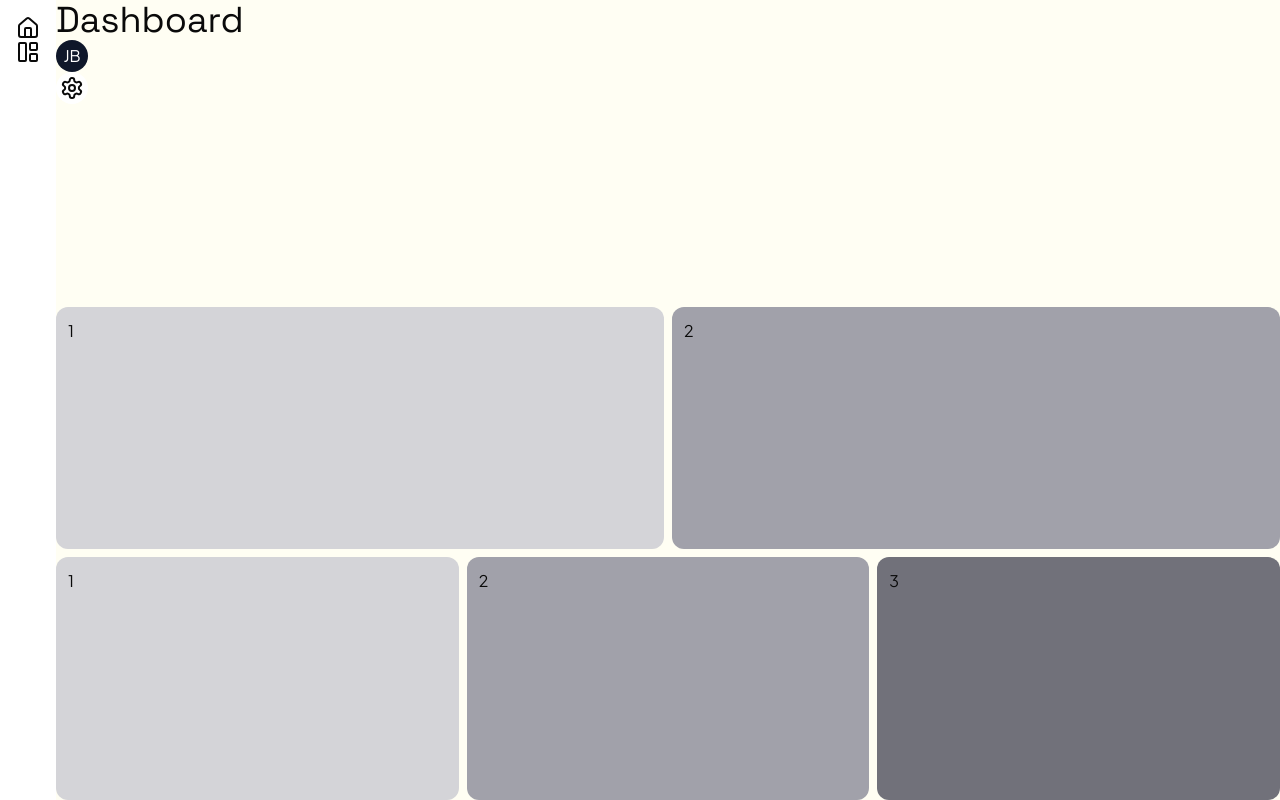
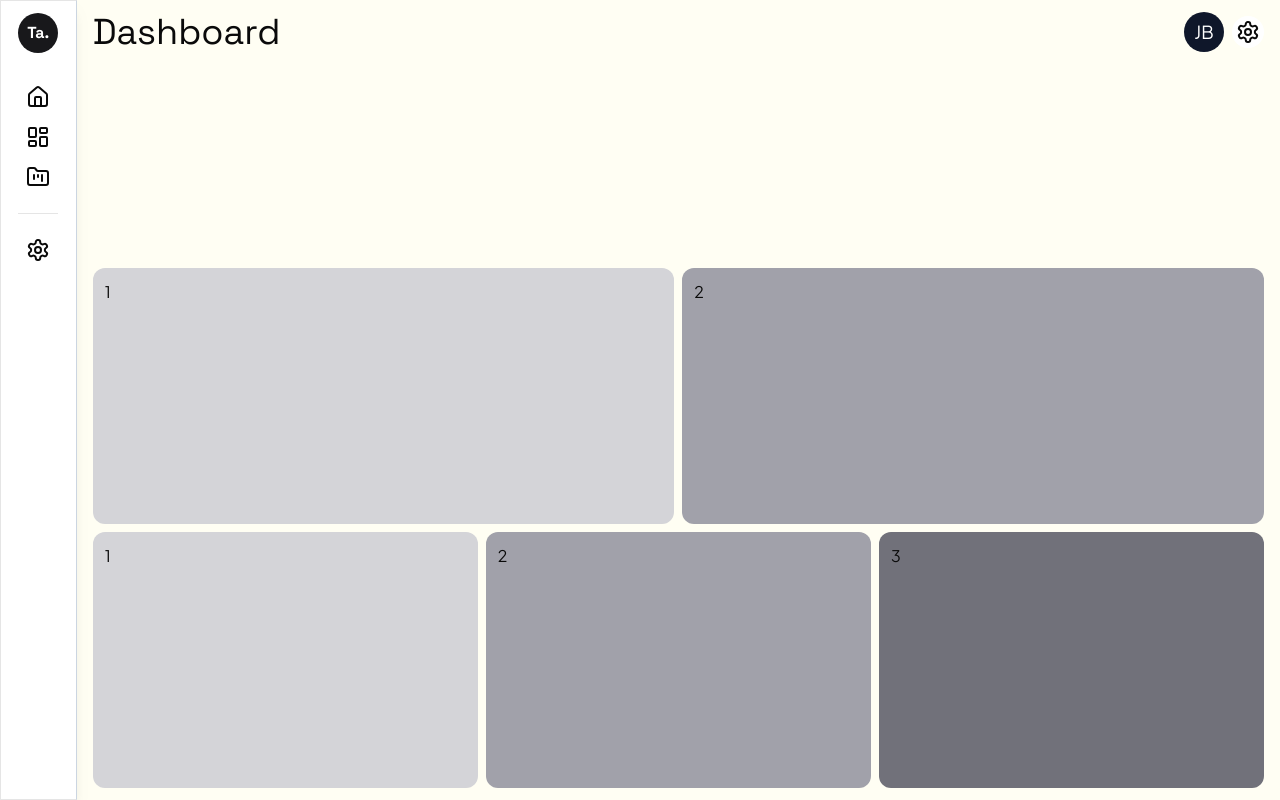
Before and after one commit to seyade/tenma, a Next.js app in the folder frontend/: page /dashboard in a window 1280 px wide. Built offline with nearby package versions, Linux system fonts and the light colour scheme.

Commit message:
improved sidebar a little bit

```diff
--- a/frontend/src/app/dashboard/page.tsx
+++ b/frontend/src/app/dashboard/page.tsx
@@ -1,25 +1,18 @@
-import { House, LayoutPanelLeft, Settings } from "lucide-react";
-import Link from "next/link";
+import Sidebar from "@/components/Sidebar";
+import { Settings } from "lucide-react";
 import React from "react";
 
 const Dashboard = () => {
   return (
     <div className="flex h-screen plusjakartasans">
-      <aside className="bg-white p-4">
-        <Link href="/">
-          <House />
-        </Link>
+      <Sidebar />
 
-        <Link href={`/project/${1}`}>
-          <LayoutPanelLeft />
-        </Link>
-      </aside>
-      <div className="grid grid-cols-12 w-full gap-2 bg-yellow-100/20">
-        <header className="col-span-full">
+      <div className="grid grid-cols-12 w-full gap-2 py-3 px-4  bg-yellow-100/20">
+        <header className="flex col-span-full">
           <h1 className="spacegrotesk flex-1 text-4xl">Dashboard</h1>
           <div>
-            <div>
-              <div className="rounded-full w-8 h-8 bg-slate-900 text-white flex items-center justify-center">
+            <div className="flex items-center gap-2">
+              <div className="rounded-full w-10 h-10 bg-slate-900 text-white text-lg flex items-center justify-center">
                 JB
               </div>
               <span className="rounded-full w-8 h-8 bg-white flex items-center justify-center">
--- a/frontend/src/app/project/[id]/edit/page.tsx
+++ b/frontend/src/app/project/[id]/edit/page.tsx
@@ -12,6 +12,7 @@ import {
 } from "lucide-react";
 import * as actions from "@/actions";
 import CodeEditor from "@/components/CodeEditor";
+import Sidebar from "@/components/Sidebar";
 
 const defaultEditorCode = `const App = () => {
   return (
@@ -58,15 +59,8 @@ const ProjectEditor = ({ params }: { params: Promise<{ id: string }> }) => {
       animate={{ opacity: 1 }}
       className="plusjakartasans flex h-screen bg-yellow-100/20"
     >
-      <aside className="bg-white p-4">
-        <Link href="/">
-          <House />
-        </Link>
+      <Sidebar />
 
-        <Link href={`/project/${1}`}>
-          <LayoutPanelLeft />
-        </Link>
-      </aside>
       <div className="grid grid-cols-12 w-full h-full py-3 px-4">
         <header className="col-span-full flex justify-between mb-6">
           <h1 className="spacegrotesk flex-1 text-3xl font-semibold">
--- a/frontend/src/app/project/[id]/page.tsx
+++ b/frontend/src/app/project/[id]/page.tsx
@@ -1,22 +1,31 @@
+import Sidebar from "@/components/Sidebar";
 import { Pencil } from "lucide-react";
 import Link from "next/link";
 import React from "react";
 
-type Props = {};
+const Project = () => {
+  return (
+    <div className="flex h-screen plusjakartasans">
+      <Sidebar />
 
-const Project = (props: Props) => {
-  return (
-    <div className="plusjakartasans">
-      <header className="flex justify-between mb-6">
-        <h1 className="spacegrotesk flex-1 text-3xl font-semibold">Project</h1>
+      <div className="py-3 px-4 w-full">
+        <header className="flex justify-between mb-6 w-full">
+          <h1 className="spacegrotesk flex-1 text-3xl font-semibold">
+            Project Name
+          </h1>
           <Link
             className="inline-flex items-center py- pl-4 pr-2 mr-4 bg-green-700 text-white text-sm rounded-full"
             href="/project/1/edit"
           >
             Edit
-          <Pencil className="ml-2 text-slate-950 bg-slate-200 rounded-full p-1" />
+            <Pencil className="ml-2 text-slate-950 bg-slate-100 rounded-full p-1" />
           </Link>
         </header>
+
+        <section>
+          <p>TODO: Show Project UI and details here</p>
+        </section>
+      </div>
     </div>
   );
 };
--- /dev/null
+++ b/frontend/src/components/Sidebar/Sidebar.tsx
@@ -0,0 +1,52 @@
+import { FolderKanban, House, LayoutDashboard, Settings } from "lucide-react";
+import Link from "next/link";
+import React from "react";
+
+type SidebarProps = {};
+
+const Sidebar = ({}: SidebarProps) => {
+  return (
+    <aside className="flex flex-col items-center bg-white p-3 border border-r-slate-300 shadow-lg w-20">
+      <div className="block mb-6 text-center">
+        <span className="spacegrotesk flex justify-center items-center h-4 w-4 p-5 bg-zinc-900 text-white font-black rounded-full">
+          Ta.
+        </span>
+      </div>
+
+      <div className="flex flex-col items-center justify-between">
+        <nav className="pb-4 mb-4 border-b">
+          <Link
+            className="block p-2 hover:bg-slate-800 hover:text-white rounded-full transition-colors duration-200"
+            href="/"
+          >
+            <House />
+          </Link>
+
+          <Link
+            className="block p-2 hover:bg-slate-800 hover:text-white rounded-full transition-colors duration-200"
+            href="/dashboard"
+          >
+            <LayoutDashboard />
+          </Link>
+
+          <Link
+            className="block p-2 hover:bg-slate-800 hover:text-white rounded-full transition-colors duration-200"
+            href={`/project/${1}`}
+          >
+            <FolderKanban />
+          </Link>
+        </nav>
+        <div>
+          <Link
+            className="block p-2 hover:bg-slate-800 hover:text-white rounded-full transition-colors duration-200"
+            href={`/project/${1}`}
+          >
+            <Settings />
+          </Link>
+        </div>
+      </div>
+    </aside>
+  );
+};
+
+export default Sidebar;
--- /dev/null
+++ b/frontend/src/components/Sidebar/index.tsx
@@ -0,0 +1 @@
+export { default } from "./Sidebar";
```
Also changed, not shown: 1 other file (tests, documents, lock files or other folders). Lines whose indentation alone changed are shown as unchanged.
